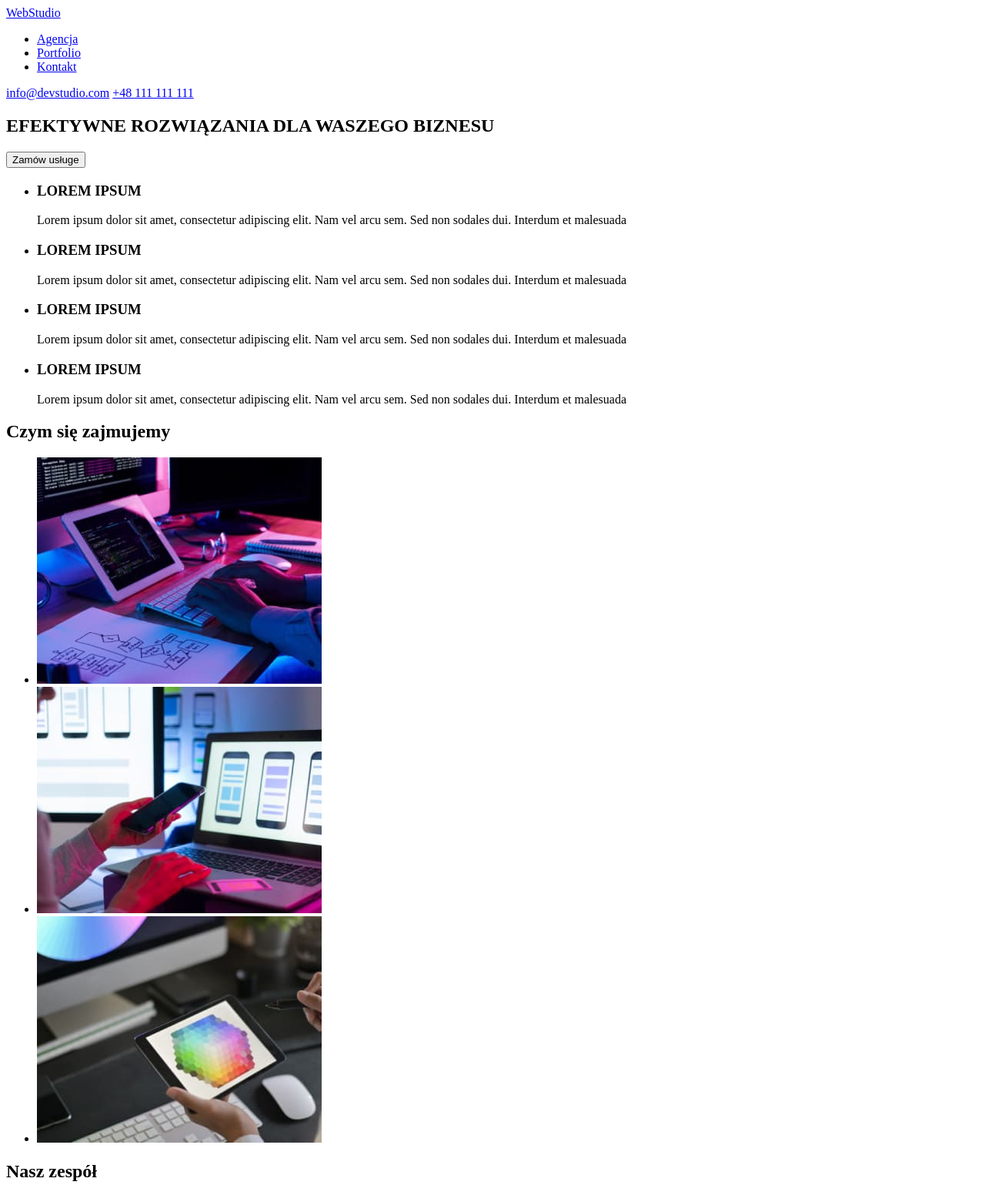
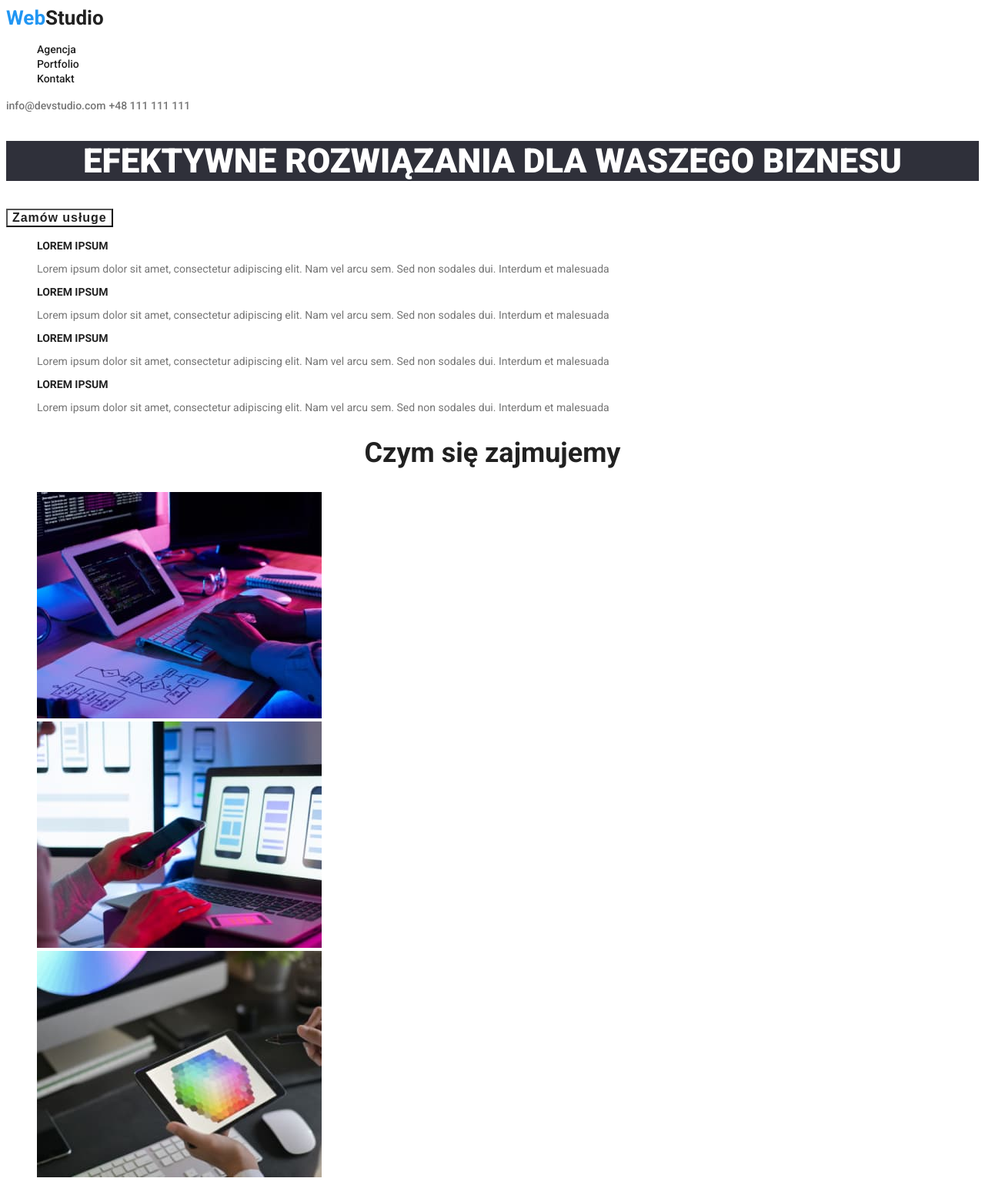
Before and after one commit to Krytianf06/goit-markup-hw-01, a plain HTML site: page index.html in a window 1280 px wide. Shown: the top 1552 px of the page at 77% size. Drawn offline with Linux system fonts and the light colour scheme.

Commit message:
Update index.html

```diff
--- a/index.html
+++ b/index.html
@@ -1,56 +1,82 @@
 <!DOCTYPE html>
 <html lang="en">
+
 <head>
     <meta charset="UTF-8">
     <meta http-equiv="X-UA-Compatible" content="IE=edge">
     <meta name="viewport" content="width=device-width, initial-scale=1.0">
+    <link rel="stylesheet" href="/css/styles.css">
+    <link rel="preconnect" href="https://fonts.googleapis.com">
+    <link rel="preconnect" href="https://fonts.gstatic.com" crossorigin>
+    <link href="https://fonts.googleapis.com/css2?family=Raleway:wght@700&family=Roboto:wght@400;500;700;900&display=swap"
+        rel="stylesheet">
+    <style type="text/css">
+        ul {
+            list-style-type: none;
+        }
+
+        a {
+            text-decoration: none;
+        }
+        span{
+            color:#2196F3;
+        }
+        body:visited{
+            color:none;
+        }
+    </style>
     <title>html-css-homework</title>
 </head>
+
 <body>
-    <header>
-        <nav>
-            <a href="#">WebStudio</a>
-            <ul>
+    <header class="header">
+        <nav class="navigation">
+            <a class="navigation-logo" href="index.html"><span>Web</span>Studio</a>
+            <ul class="navigation-list">
                 <li>
-                    <a href="#">Agencja</a>
+                    <a class="navigation-list-item" href="#">Agencja</a>
                 </li>
                 <li>
-                    <a href="#">Portfolio</a>
+                    <a class="navigation-list-item" href="portfolio.html">Portfolio</a>
                 </li>
                 <li>
-                    <a href="#">Kontakt</a>
+                    <a class="navigation-list-item" href="#contact">Kontakt</a>
                 </li>
             </ul>
 
         </nav>
-        <a href="mailto:info@devstudio.com">info@devstudio.com</a>
-        <a href="tel:+48111111111">+48 111 111 111</a>
+        <a class="header-mail" href="mailto:info@devstudio.com">info@devstudio.com</a>
+        <a class="header-phone" href="tel:+48111111111">+48 111 111 111</a>
     </header>
 
     <main>
         <!--Hero-->
-        <section>
+        <section class="hero">
             <div>
-                <h1>EFEKTYWNE ROZWIĄZANIA DLA WASZEGO BIZNESU</h1>
-                <button type="button">Zamów usługe</button>
+                <h1 class="hero-title">EFEKTYWNE ROZWIĄZANIA DLA WASZEGO BIZNESU</h1>
+                <button class="hero-button" type="button">Zamów usługe</button>
             </div>
             <div>
-                <ul>
+                <ul class="hero-text">
                     <li>
-                        <h3>LOREM IPSUM</h3>
-                        <p>Lorem ipsum dolor sit amet, consectetur adipiscing elit. Nam vel arcu sem. Sed non sodales dui. Interdum et malesuada</p>
+                        <h3 class="hero-text-title">LOREM IPSUM</h3>
+                        <p class="hero-text-item">Lorem ipsum dolor sit amet, consectetur adipiscing elit. Nam vel arcu sem. Sed non sodales
+                            dui. Interdum et malesuada</p>
                     </li>
                     <li>
-                        <h3>LOREM IPSUM</h3>
-                        <p>Lorem ipsum dolor sit amet, consectetur adipiscing elit. Nam vel arcu sem. Sed non sodales dui. Interdum et malesuada</p>
+                        <h3 class="hero-text-title">LOREM IPSUM</h3>
+                        <p class="hero-text-item">Lorem ipsum dolor sit amet, consectetur adipiscing elit. Nam vel arcu sem. Sed non sodales
+                            dui. Interdum et malesuada</p>
                     </li>
                     <li>
-                        <h3>LOREM IPSUM</h3>
-                        <p>Lorem ipsum dolor sit amet, consectetur adipiscing elit. Nam vel arcu sem. Sed non sodales dui. Interdum et malesuada</p>
+                        <h3 class="hero-text-title">LOREM IPSUM</h3>
+                        <p class="hero-text-item">Lorem ipsum dolor sit amet, consectetur adipiscing elit. Nam vel arcu sem. Sed non sodales
+                            dui. Interdum et malesuada</p>
                     </li>
                     <li>
-                        <h3>LOREM IPSUM</h3>
-                        <p>Lorem ipsum dolor sit amet, consectetur adipiscing elit. Nam vel arcu sem. Sed non sodales dui. Interdum et malesuada</p>
+                        <h3 class="hero-text-title">LOREM IPSUM</h3>
+                        <p class="hero-text-item">Lorem ipsum dolor sit amet, consectetur adipiscing elit. Nam vel arcu sem. Sed non sodales
+                            dui. Interdum et malesuada</p>
                     </li>
                 </ul>
             </div>
@@ -59,7 +85,7 @@
         <!--what we do-->
         <section>
             <div>
-                <h2>Czym się zajmujemy</h2>
+                <h2 class="text-picture-title">Czym się zajmujemy</h2>
                 <ul>
                     <li>
                         <img src="images/programming_on_the_tablet.jpg" alt="programowanie na tablecie" width="370" height="294">
@@ -77,50 +103,51 @@
         <!--Our team-->
         <section>
             <div>
-                <h2>Nasz zespół</h2>
-                <ul>
+                <h2 class="team-title">Nasz zespół</h2>
+                <ul class="team-name-list">
                     <li>
-                        <img src="images/product_designer.jpg" alt="Product Designer" width="270" height="260">
-                        <h3>John Doe</h3>
-                        <p>Product Designer</p>
+                        <img class="team-picture" src="images/product_designer.jpg" alt="Product Designer" width="270" height="260">
+                        <h3 class="text-team-name">John Doe</h3>
+                        <p class="text-team-name-item">Product Designer</p>
                     </li>
                     <li>
-                        <img src="images/frontend_developer.jpg" alt="Frontend Developer" width="270" height="260">
-                        <h3>John Doe</h3>
-                        <p>Frontend Developer</p>
+                        <img class="team-picture" src="images/frontend_developer.jpg" alt="Frontend Developer" width="270" height="260">
+                        <h3 class="text-team-name">John Doe</h3>
+                        <p class="text-team-name-item">Frontend Developer</p>
                     </li>
                     <li>
-                        <img src="images/marketing.jpg" alt="Marketing" width="270" height="260">
-                        <h3>John Doe</h3>
-                        <p>Marketing</p>
+                        <img class="team-picture" src="images/marketing.jpg" alt="Marketing" width="270" height="260">
+                        <h3 class="text-team-name">John Doe</h3>
+                        <p class="text-team-name-item">Marketing</p>
                     </li>
                     <li>
-                        <img src="images/ul_designer.jpg" alt="UI Designer" width="270" height="260">
-                        <h3>John Doe</h3>
-                        <p>UI Designer</p>
+                        <img class="team-picture" src="images/ul_designer.jpg" alt="UI Designer" width="270" height="260">
+                        <h3 class="text-team-name">John Doe</h3>
+                        <p class="text-team-name-item">UI Designer</p>
                     </li>
                 </ul>
             </div>
         </section>
         <!--end - Our team-->
     </main>
-    <footer>
+    <footer class="footer">
         <section>
-            <address>
-                <a href="#">WebStudio</a>
+            <address id="contact">
+                <a class="footer-logo" href="index.html"><span>Web</span>Studio</a>
                 <ul>
                     <li>
-                        <a href="https://goo.gl/maps/jRFw295LouVdyQgNA" target="_blank">m. Warszawa, Aleje Jerozolimskie 21</a>
+                        <a class="footer-font-map" href="https://goo.gl/maps/jRFw295LouVdyQgNA" target="_blank">m. Warszawa, Aleje Jerozolimskie 21</a>
                     </li>
                     <li>
-                        <a href="mailto:info@devstudio.com">info@devstudio.com></a>
+                        <a class="footer-font-mail" href="mailto:info@devstudio.com">info@devstudio.com></a>
                     </li>
                     <li>
-                        <a href="tel:+48111111111">+48 111 111 111></a>
+                        <a class="footer-font-phone" href="tel:+48111111111">+48 111 111 111</a>
                     </li>
                 </ul>
             </address>
         </section>
     </footer>
 </body>
+
 </html>
```
